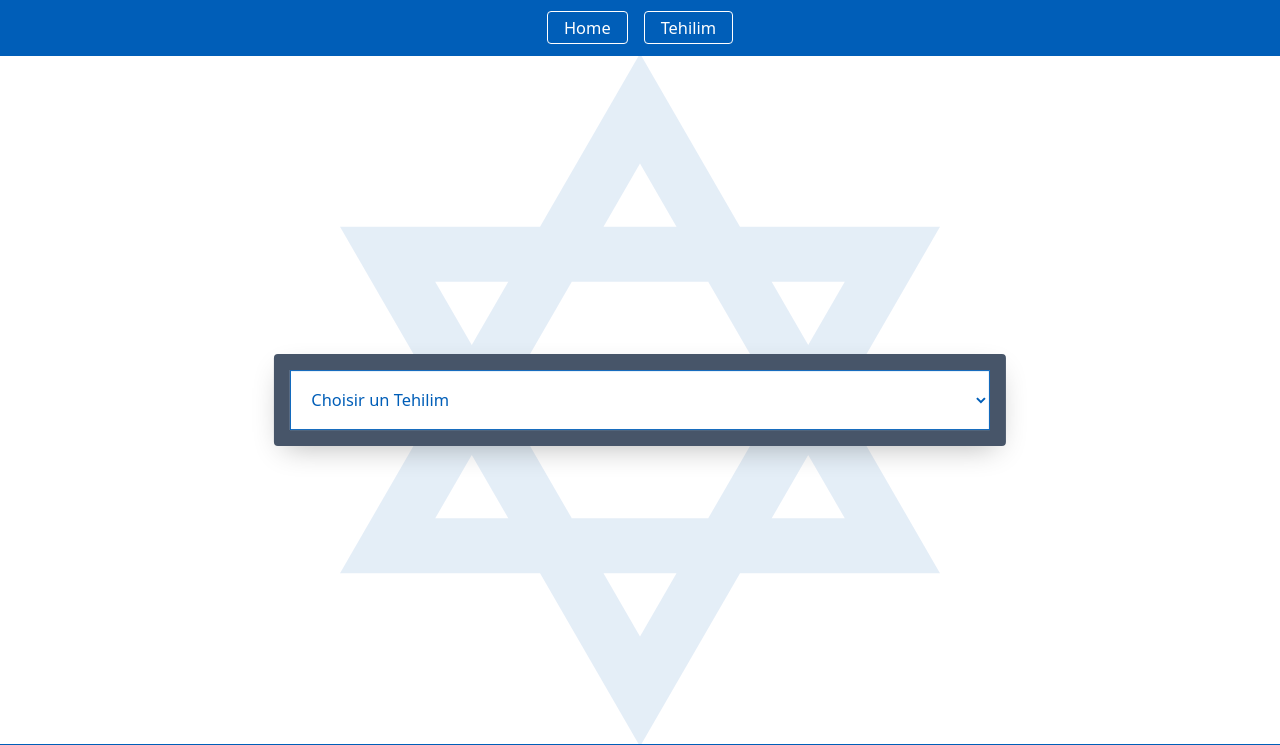
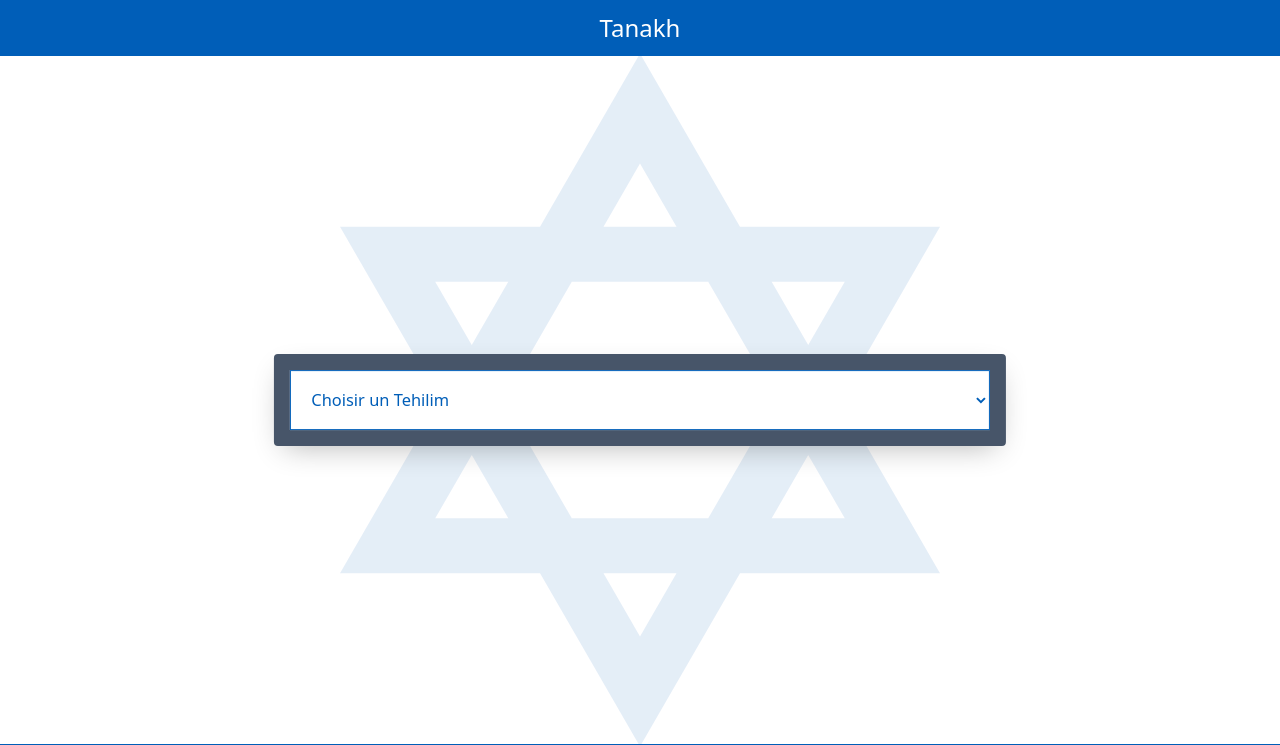
Before and after one commit to cedricbeau/tanakh, a PHP site: page /tehilim.php in a window 1280 px wide. Shown: the top 745 px of the page. Run offline with PHP 8.4, Linux system fonts and the light colour scheme; style sheets or scripts are compiled from the project's sources; some libraries are stand-ins or nearby versions.

Commit message:
Add files via upload

```diff
--- a/header.php
+++ b/header.php
@@ -1,24 +1,4 @@
 <header
-    x-data="{ pages: [
-        {
-            name: 'Home',
-            url: './index.php'
-        },
-        {
-            name: 'Tehilim',
-            url: './tehilim.php'
-        }
-    ]}"
     class="flex justify-center items-center h-14 py-2.5 px-4 bg-blueIsrael">
-    <ul class="flex gap-4">
-        <template x-for="(page, index) in pages" :key="index">
-            <li>
-                <a
-                    :href="page.url"
-                    :title="page.name"
-                    class="py-1 px-4 text-clampSm text-white border border-white rounded hover:bg-white hover:text-blueIsrael hover:border-white"
-                    x-text="page.name"></a>
-            </li>
-        </template>
-    </ul>
+        <h1 class="text-2xl text-white">Tanakh</h1>
 </header>
```
